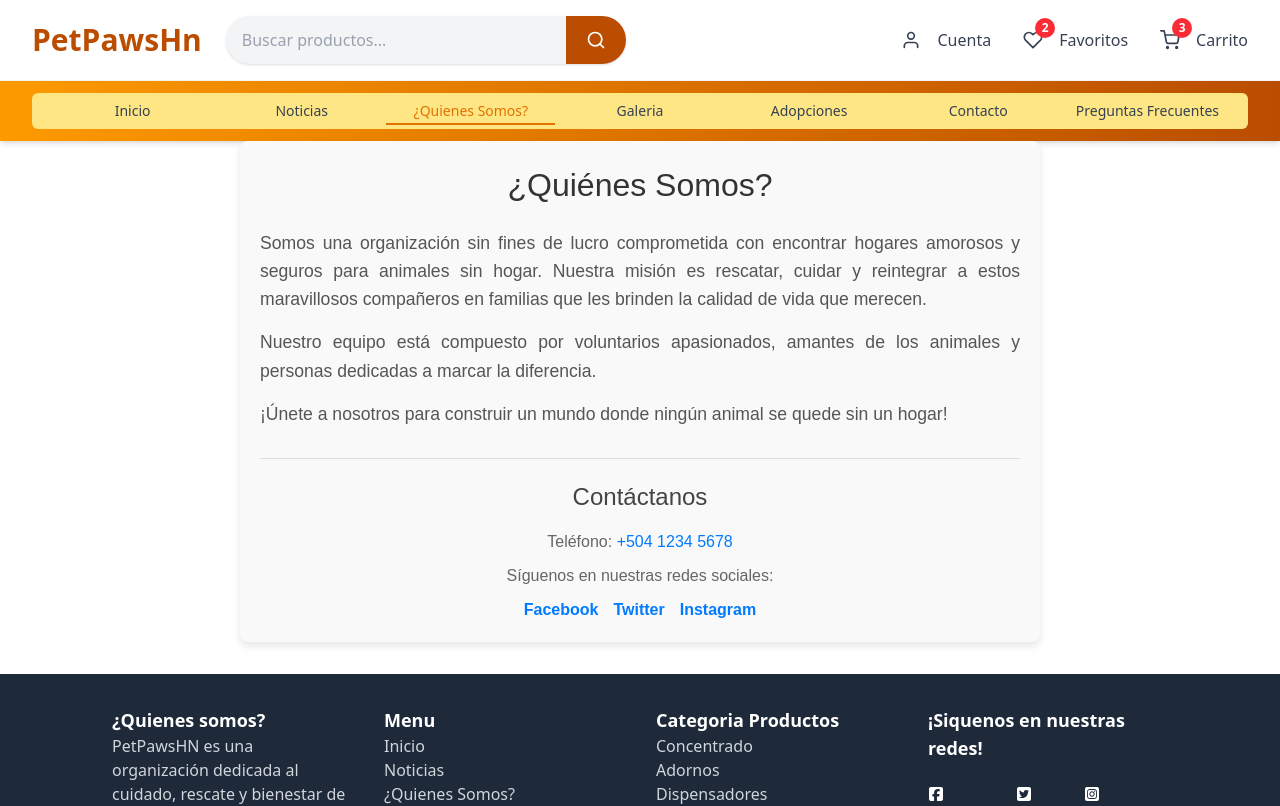
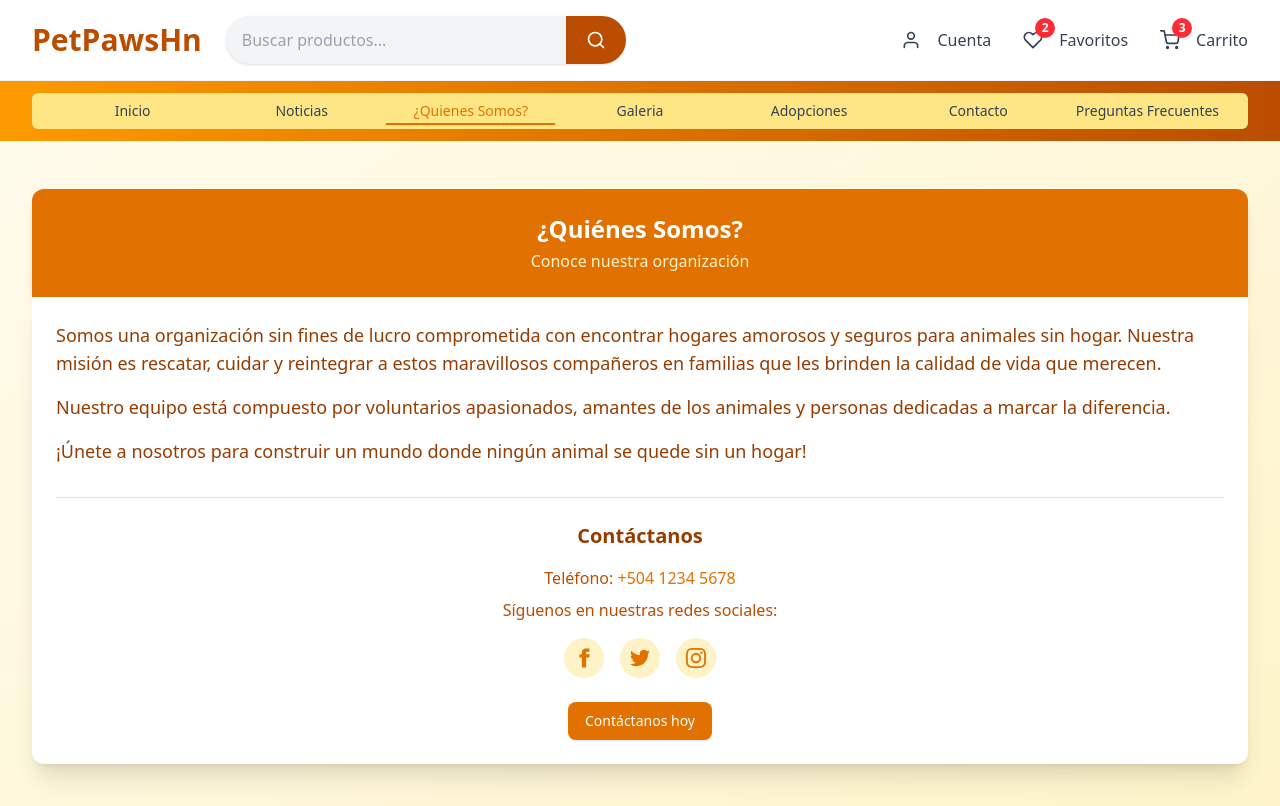
Before and after one commit to andrestdjhw/PetPawsReact, a React (Vite) app: page /quienes-somos in a window 1280 px wide. Shown: the top 806 px of the page. Built offline with nearby package versions, Linux system fonts and the light colour scheme.

Commit message:
Probando estilos generales Aporte MRoca

```diff
--- a/src/pages/QuiensSomos.jsx
+++ b/src/pages/QuiensSomos.jsx
@@ -1,107 +1,198 @@
-import { useState } from "react";
+// import { useState } from "react";
  import { useNavigate } from "react-router";
 
+// export const QuienesSomos = () => {
+//     const styles = {
+//         container: {
+//             maxWidth: "800px",
+//             margin: "0 auto",
+//             padding: "20px",
+//             backgroundColor: "#f9f9f9",
+//             borderRadius: "8px",
+//             boxShadow: "0 4px 8px rgba(0, 0, 0, 0.1)",
+//             fontFamily: "Arial, sans-serif"
+//         },
+//         title: {
+//             fontSize: "2rem",
+//             color: "#333333",
+//             textAlign: "center",
+//             marginBottom: "20px"
+//         },
+//         description: {
+//             fontSize: "1.1rem",
+//             color: "#555555",
+//             lineHeight: "1.6",
+//             marginBottom: "15px",
+//             textAlign: "justify"
+//         },
+//         contactInfo: {
+//             marginTop: "30px",
+//             paddingTop: "20px",
+//             borderTop: "1px solid #dddddd",
+//         },
+//         subtitle: {
+//             fontSize: "1.5rem",
+//             color: "#444444",
+//             marginBottom: "15px",
+//             textAlign: "center"
+//         },
+//         contact: {
+//             fontSize: "1rem",
+//             color: "#666666",
+//             marginBottom: "10px",
+//             textAlign: "center"
+//         },
+//         phoneLink: {
+//             color: "#007BFF",
+//             textDecoration: "none",
+//         },
+//         phoneLinkHover: {
+//             textDecoration: "underline",
+//         },
+//         socialLinks: {
+//             listStyle: "none",
+//             padding: 0,
+//             display: "flex",
+//             justifyContent: "center",
+//             gap: "15px",
+//         },
+//         socialLinksItem: {
+//             display: "inline",
+//         },
+//         socialLinksAnchor: {
+//             textDecoration: "none",
+//             color: "#007BFF",
+//             fontWeight: "bold",
+//         },
+//         socialLinksAnchorHover: {
+//             textDecoration: "underline",
+//         }
+//     };
+
+//     return (
+//         <section style={styles.container}>
+//             <h1 style={styles.title}>¿Quiénes Somos?</h1>
+//             <p style={styles.description}>
+//                 Somos una organización sin fines de lucro comprometida con encontrar hogares amorosos y seguros para animales sin hogar. Nuestra misión es rescatar, cuidar y reintegrar a estos maravillosos compañeros en familias que les brinden la calidad de vida que merecen.
+//             </p>
+//             <p style={styles.description}>
+//                 Nuestro equipo está compuesto por voluntarios apasionados, amantes de los animales y personas dedicadas a marcar la diferencia.
+//             </p>
+//             <p style={styles.description}>
+//                 ¡Únete a nosotros para construir un mundo donde ningún animal se quede sin un hogar!
+//             </p>
+
+//             <section style={styles.contactInfo}>
+//                 <h2 style={styles.subtitle}>Contáctanos</h2>
+//                 <p style={styles.contact}>
+//                     Teléfono: <a href="tel:+50412345678" style={styles.phoneLink}>+504 1234 5678</a>
+//                 </p>
+//                 <p style={styles.contact}>
+//                     Síguenos en nuestras redes sociales:
+//                 </p>
+//                 <ul style={styles.socialLinks}>
+//                     <li style={styles.socialLinksItem}>
+//                         <a href="https://facebook.com/NuestraOrganizacion" target="_blank" rel="noopener noreferrer" style={styles.socialLinksAnchor}>Facebook</a>
+//                     </li>
+//                     <li style={styles.socialLinksItem}>
+//                         <a href="https://twitter.com/NuestraOrganizacion" target="_blank" rel="noopener noreferrer" style={styles.socialLinksAnchor}>Twitter</a>
+//                     </li>
+//                     <li style={styles.socialLinksItem}>
+//                         <a href="https://instagram.com/NuestraOrganizacion" target="_blank" rel="noopener noreferrer" style={styles.socialLinksAnchor}>Instagram</a>
+//                     </li>
+//                 </ul>
+//             </section>
+//         </section>
+//     );
+// };
+import { useState } from "react";
+
 export const QuienesSomos = () => {
-    const styles = {
-        container: {
-            maxWidth: "800px",
-            margin: "0 auto",
-            padding: "20px",
-            backgroundColor: "#f9f9f9",
-            borderRadius: "8px",
-            boxShadow: "0 4px 8px rgba(0, 0, 0, 0.1)",
-            fontFamily: "Arial, sans-serif"
-        },
-        title: {
-            fontSize: "2rem",
-            color: "#333333",
-            textAlign: "center",
-            marginBottom: "20px"
-        },
-        description: {
-            fontSize: "1.1rem",
-            color: "#555555",
-            lineHeight: "1.6",
-            marginBottom: "15px",
-            textAlign: "justify"
-        },
-        contactInfo: {
-            marginTop: "30px",
-            paddingTop: "20px",
-            borderTop: "1px solid #dddddd",
-        },
-        subtitle: {
-            fontSize: "1.5rem",
-            color: "#444444",
-            marginBottom: "15px",
-            textAlign: "center"
-        },
-        contact: {
-            fontSize: "1rem",
-            color: "#666666",
-            marginBottom: "10px",
-            textAlign: "center"
-        },
-        phoneLink: {
-            color: "#007BFF",
-            textDecoration: "none",
-        },
-        phoneLinkHover: {
-            textDecoration: "underline",
-        },
-        socialLinks: {
-            listStyle: "none",
-            padding: 0,
-            display: "flex",
-            justifyContent: "center",
-            gap: "15px",
-        },
-        socialLinksItem: {
-            display: "inline",
-        },
-        socialLinksAnchor: {
-            textDecoration: "none",
-            color: "#007BFF",
-            fontWeight: "bold",
-        },
-        socialLinksAnchorHover: {
-            textDecoration: "underline",
-        }
-    };
+  return (
+    <section className="min-h-screen flex flex-col bg-gradient-to-br from-amber-50 to-amber-100 p-4">
+      <div className="container mx-auto px-4 py-8">
+        <div className="bg-amber-600 p-6 text-center rounded-t-xl shadow-lg">
+          <h1 className="text-2xl font-bold text-white">¿Quiénes Somos?</h1>
+          <p className="text-amber-100 mt-1">Conoce nuestra organización</p>
+        </div>
 
-    return (
-        <section style={styles.container}>
-            <h1 style={styles.title}>¿Quiénes Somos?</h1>
-            <p style={styles.description}>
-                Somos una organización sin fines de lucro comprometida con encontrar hogares amorosos y seguros para animales sin hogar. Nuestra misión es rescatar, cuidar y reintegrar a estos maravillosos compañeros en familias que les brinden la calidad de vida que merecen.
+        <div className="bg-white p-6 rounded-b-xl shadow-xl mb-8">
+          <div className="prose max-w-none text-amber-900">
+            <p className="text-lg mb-4 text-amber-800">
+              Somos una organización sin fines de lucro comprometida con encontrar hogares amorosos y
+              seguros para animales sin hogar. Nuestra misión es rescatar, cuidar y reintegrar a estos
+              maravillosos compañeros en familias que les brinden la calidad de vida que merecen.
             </p>
-            <p style={styles.description}>
-                Nuestro equipo está compuesto por voluntarios apasionados, amantes de los animales y personas dedicadas a marcar la diferencia.
+
+            <p className="text-lg mb-4 text-amber-800">
+              Nuestro equipo está compuesto por voluntarios apasionados, amantes de los animales y
+              personas dedicadas a marcar la diferencia.
             </p>
-            <p style={styles.description}>
+
+            <p className="text-lg mb-6 text-amber-800">
               ¡Únete a nosotros para construir un mundo donde ningún animal se quede sin un hogar!
             </p>
+          </div>
 
-            <section style={styles.contactInfo}>
-                <h2 style={styles.subtitle}>Contáctanos</h2>
-                <p style={styles.contact}>
-                    Teléfono: <a href="tel:+50412345678" style={styles.phoneLink}>+504 1234 5678</a>
+          <div className="mt-8 pt-6 border-t border-amber-200">
+            <h2 className="text-xl font-semibold text-center text-amber-800 mb-4">Contáctanos</h2>
+
+            <p className="text-center text-amber-700 mb-2">
+              Teléfono: <a href="tel:+50412345678" className="text-amber-600 hover:text-amber-800 transition-colors">
+                +504 1234 5678
+              </a>
             </p>
-                <p style={styles.contact}>
+
+            <p className="text-center text-amber-700 mb-4">
               Síguenos en nuestras redes sociales:
             </p>
-                <ul style={styles.socialLinks}>
-                    <li style={styles.socialLinksItem}>
-                        <a href="https://facebook.com/NuestraOrganizacion" target="_blank" rel="noopener noreferrer" style={styles.socialLinksAnchor}>Facebook</a>
-                    </li>
-                    <li style={styles.socialLinksItem}>
-                        <a href="https://twitter.com/NuestraOrganizacion" target="_blank" rel="noopener noreferrer" style={styles.socialLinksAnchor}>Twitter</a>
-                    </li>
-                    <li style={styles.socialLinksItem}>
-                        <a href="https://instagram.com/NuestraOrganizacion" target="_blank" rel="noopener noreferrer" style={styles.socialLinksAnchor}>Instagram</a>
-                    </li>
-                </ul>
-            </section>
+
+            <div className="flex justify-center gap-4 mb-4">
+              <a
+                href="https://facebook.com/NuestraOrganizacion"
+                target="_blank"
+                rel="noopener noreferrer"
+                className="flex items-center justify-center w-10 h-10 rounded-full bg-amber-100 text-amber-600 hover:bg-amber-600 hover:text-white transition-colors"
+              >
+                <svg className="w-5 h-5" fill="currentColor" viewBox="0 0 24 24">
+                  <path d="M18.77 7.46H14.5v-1.9c0-.9.6-1.1 1-1.1h3V.5h-4.33C10.24.5 9.5 3.44 9.5 5.32v2.15h-3v4h3v12h5v-12h3.85l.42-4z" />
+                </svg>
+              </a>
+
+              <a
+                href="https://twitter.com/NuestraOrganizacion"
+                target="_blank"
+                rel="noopener noreferrer"
+                className="flex items-center justify-center w-10 h-10 rounded-full bg-amber-100 text-amber-600 hover:bg-amber-600 hover:text-white transition-colors"
+              >
+                <svg className="w-5 h-5" fill="currentColor" viewBox="0 0 24 24">
+                  <path d="M23.953 4.57a10 10 0 01-2.825.775 4.958 4.958 0 002.163-2.723c-.951.555-2.005.959-3.127 1.184a4.92 4.92 0 00-8.384 4.482C7.69 8.095 4.067 6.13 1.64 3.162a4.822 4.822 0 00-.666 2.475c0 1.71.87 3.213 2.188 4.096a4.904 4.904 0 01-2.228-.616v.06a4.923 4.923 0 003.946 4.827 4.996 4.996 0 01-2.212.085 4.936 4.936 0 004.604 3.417 9.867 9.867 0 01-6.102 2.105c-.39 0-.779-.023-1.17-.067a13.995 13.995 0 007.557 2.209c9.053 0 13.998-7.496 13.998-13.985 0-.21 0-.42-.015-.63A9.935 9.935 0 0024 4.59z" />
+                </svg>
+              </a>
+
+              <a
+                href="https://instagram.com/NuestraOrganizacion"
+                target="_blank"
+                rel="noopener noreferrer"
+                className="flex items-center justify-center w-10 h-10 rounded-full bg-amber-100 text-amber-600 hover:bg-amber-600 hover:text-white transition-colors"
+              >
+                <svg className="w-5 h-5" fill="currentColor" viewBox="0 0 24 24">
+                  <path d="M12 2.163c3.204 0 3.584.012 4.85.07 3.252.148 4.771 1.691 4.919 4.919.058 1.265.069 1.645.069 4.849 0 3.205-.012 3.584-.069 4.849-.149 3.225-1.664 4.771-4.919 4.919-1.266.058-1.644.07-4.85.07-3.204 0-3.584-.012-4.849-.07-3.26-.149-4.771-1.699-4.919-4.92-.058-1.265-.07-1.644-.07-4.849 0-3.204.013-3.583.07-4.849.149-3.227 1.664-4.771 4.919-4.919 1.266-.057 1.645-.069 4.849-.069zM12 0C8.741 0 8.333.014 7.053.072 2.695.272.273 2.69.073 7.052.014 8.333 0 8.741 0 12c0 3.259.014 3.668.072 4.948.2 4.358 2.618 6.78 6.98 6.98C8.333 23.986 8.741 24 12 24c3.259 0 3.668-.014 4.948-.072 4.354-.2 6.782-2.618 6.979-6.98.059-1.28.073-1.689.073-4.948 0-3.259-.014-3.667-.072-4.947-.196-4.354-2.617-6.78-6.979-6.98C15.668.014 15.259 0 12 0zm0 5.838a6.162 6.162 0 100 12.324 6.162 6.162 0 000-12.324zM12 16a4 4 0 110-8 4 4 0 010 8zm6.406-11.845a1.44 1.44 0 100 2.881 1.44 1.44 0 000-2.881z" />
+                </svg>
+              </a>
+            </div>
+
+            <div className="text-center mt-6">
+              <a
+                href="#contacto"
+                className="inline-block py-2 px-4 border border-transparent rounded-lg shadow-sm text-sm font-medium text-white bg-amber-600 hover:bg-amber-700 focus:outline-none focus:ring-2 focus:ring-offset-2 focus:ring-amber-500 transition-colors"
+              >
+                Contáctanos hoy
+              </a>
+            </div>
+          </div>
+        </div>
+      </div>
     </section>
   );
 };
```
Lines whose indentation alone changed are shown as unchanged.
